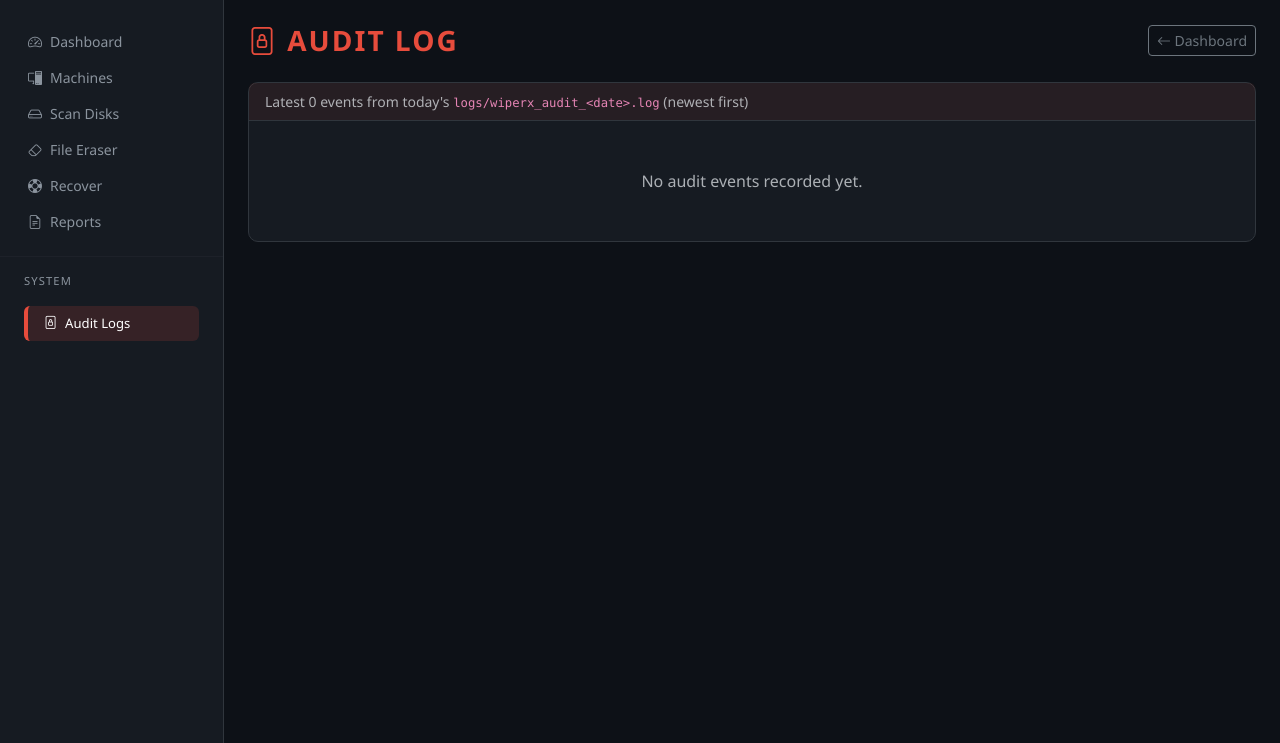
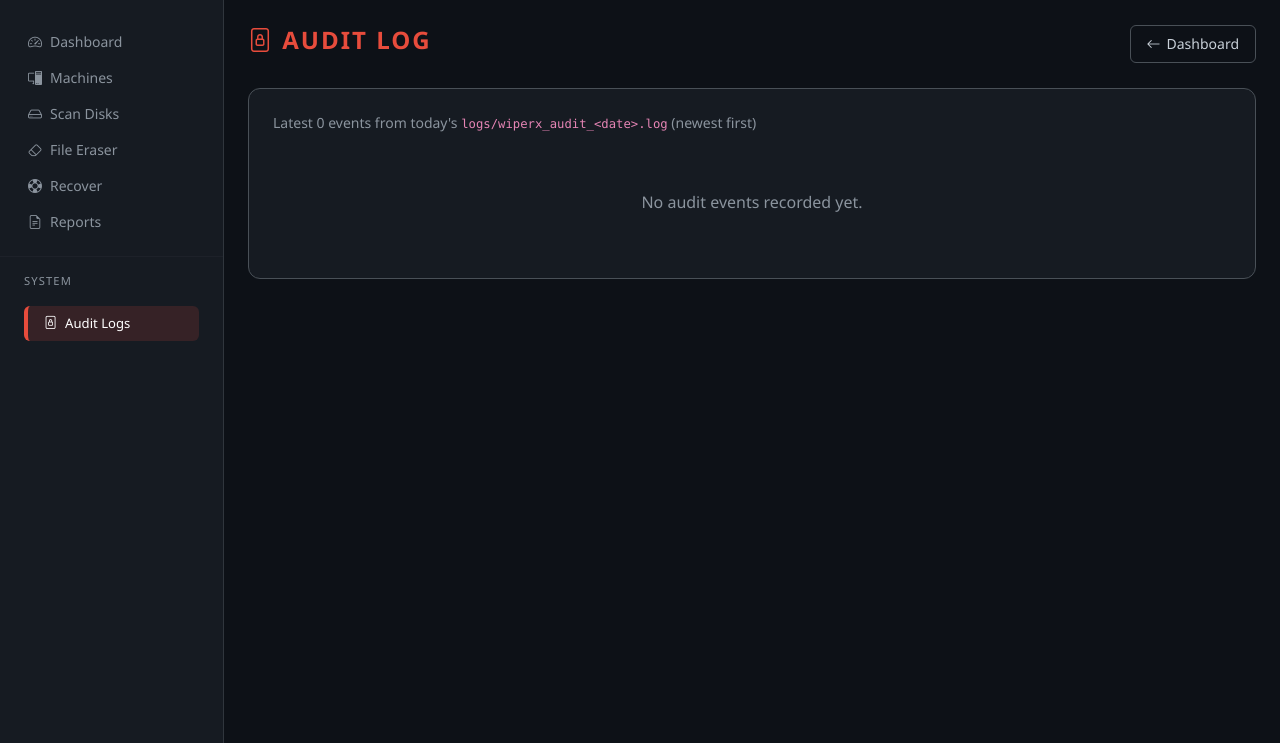
Before and after one commit to harishvidyarthcsecs/WiperX, a Flask app: page /audit in a window 1280 px wide. Shown: the part 68-811 px from the top of the page. Run offline with Flask 3, Linux system fonts and the light colour scheme; a user stored in the database is signed in; some libraries are stand-ins or nearby versions.

Commit message:
feat(web): error pages + audit log page pass (Part B, slice 5)
- web/templates/errors/404.html + 500.html: converted to the btn() macro,
  centered Tailwind layout. No context vars, no route change.
- web/templates/dashboard/audit.html: converted to card()/table_wrap().
  Context var `events[]` (timestamp/event/module/user/data) unchanged.

Verified: pytest 156 passed (1 pre-existing recovery flake, unrelated).
Screenshotted a real 404 and the audit log (sidebar correctly highlights
"Audit Logs" under SYSTEM as the active sub-nav item).

Co-Authored-By: Claude Sonnet 5 <noreply@anthropic.com>
Claude-Session: https://claude.ai/code/session_01Ay1oDUAfQtqfH8dq6p4sHe

```diff
--- a/web/templates/dashboard/audit.html
+++ b/web/templates/dashboard/audit.html
@@ -1,41 +1,46 @@
 {% extends "base.html" %}
+{% from "_components/ui.html" import card, btn, table_wrap %}
 {% block title %}Audit Log{% endblock %}
 
 {% block content %}
-<div class="d-flex justify-content-between align-items-center mb-4">
-    <h3 class="mb-0" style="color:#e74c3c; font-weight:700; letter-spacing:2px">
+<div class="mb-6 flex items-center justify-between">
+    <h3 class="text-2xl font-bold tracking-[2px] text-wx-red">
         <i class="bi bi-file-lock"></i> AUDIT LOG
     </h3>
-    <a href="{{ url_for('dashboard.index') }}" class="btn btn-outline-secondary btn-sm">
-        <i class="bi bi-arrow-left"></i> Dashboard
-    </a>
+    {{ btn("Dashboard", icon="arrow-left", variant="outline", href=url_for('dashboard.index')) }}
 </div>
 
-<div class="card">
-    <div class="card-header small text-muted">
+{% call card() %}
+    <p class="mb-3 text-sm text-wx-muted">
         Latest {{ events|length }} events from today's <code>logs/wiperx_audit_&lt;date&gt;.log</code> (newest first)
-    </div>
-    <div class="card-body p-0">
+    </p>
     {% if events %}
-        <table class="table table-hover table-sm mb-0">
-            <thead><tr><th>Time (UTC)</th><th>Event</th><th>Module</th><th>User</th><th>Data</th></tr></thead>
-            <tbody>
+    {% call table_wrap() %}
+        <thead>
+            <tr class="text-left text-wx-muted">
+                <th class="py-1 pr-3 font-normal">Time (UTC)</th>
+                <th class="py-1 pr-3 font-normal">Event</th>
+                <th class="py-1 pr-3 font-normal">Module</th>
+                <th class="py-1 pr-3 font-normal">User</th>
+                <th class="py-1 font-normal">Data</th>
+            </tr>
+        </thead>
+        <tbody class="divide-y divide-wx-border">
             {% for e in events %}
-                <tr>
-                    <td class="small text-muted" style="white-space:nowrap">{{ e.timestamp }}</td>
-                    <td><code>{{ e.event }}</code></td>
-                    <td class="small">{{ e.module }}</td>
-                    <td class="small">{{ e.user }}</td>
-                    <td class="small text-muted" style="max-width:420px; overflow:hidden; text-overflow:ellipsis; white-space:nowrap">
+            <tr class="hover:bg-white/5">
+                <td class="whitespace-nowrap py-1.5 pr-3 text-xs text-wx-muted">{{ e.timestamp }}</td>
+                <td class="py-1.5 pr-3"><code>{{ e.event }}</code></td>
+                <td class="py-1.5 pr-3 text-xs">{{ e.module }}</td>
+                <td class="py-1.5 pr-3 text-xs">{{ e.user }}</td>
+                <td class="max-w-[420px] overflow-hidden text-ellipsis whitespace-nowrap py-1.5 text-xs text-wx-muted">
                     {{ e.data }}
                 </td>
             </tr>
             {% endfor %}
         </tbody>
-        </table>
+    {% endcall %}
     {% else %}
-        <div class="text-center text-muted py-5">No audit events recorded yet.</div>
+    <div class="py-10 text-center text-wx-muted">No audit events recorded yet.</div>
     {% endif %}
-    </div>
-</div>
+{% endcall %}
 {% endblock %}
```
Also changed, not shown: web/templates/errors/404.html (+7 -6 lines), web/templates/errors/500.html (+7 -6 lines), web/static/css/app.css. Lines whose indentation alone changed are shown as unchanged.
